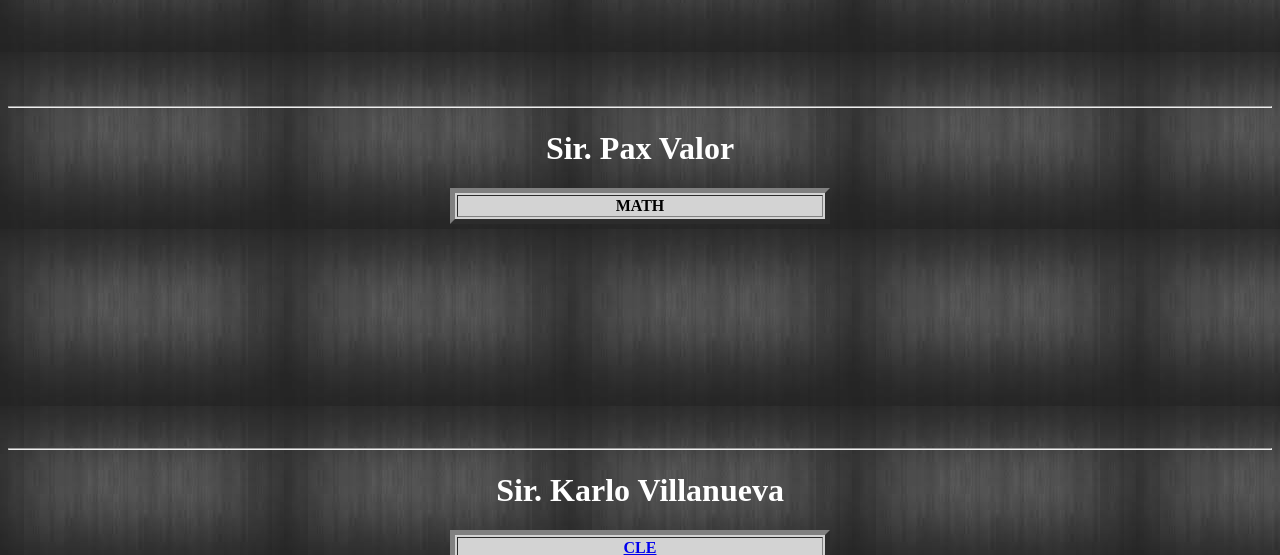
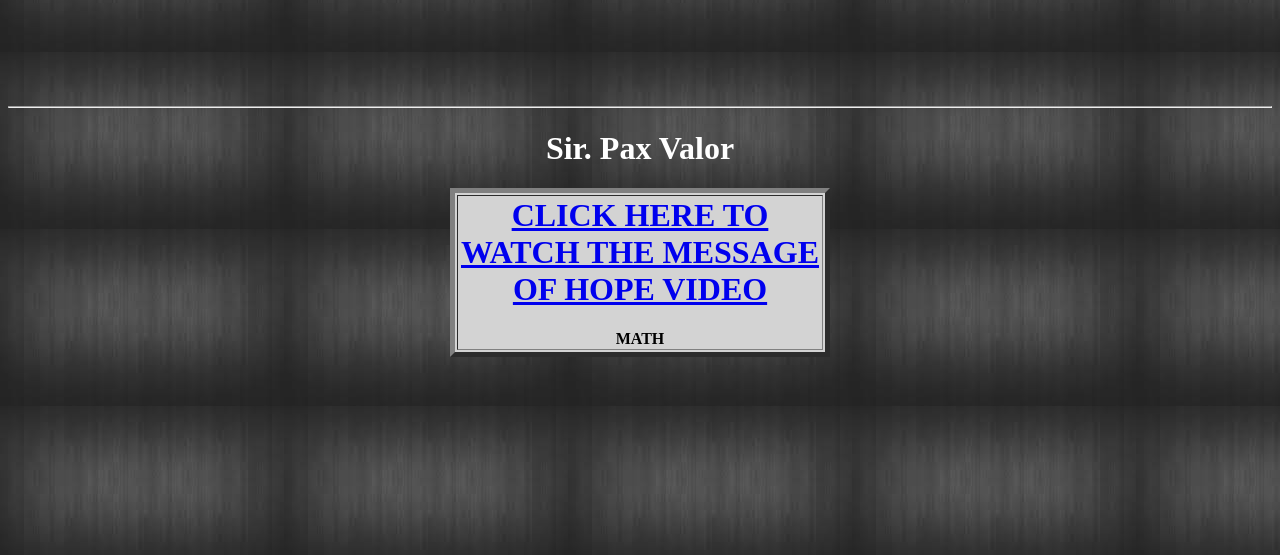
Before and after one commit to ThirdyQuebrar/Group8, a PHP site: page / in a window 1280 px wide. Shown: the part 302-857 px from the top of the page. Run offline with PHP 8.4, Linux system fonts and the light colour scheme; lists and menus that the app fills with data are empty.

Commit message:
Update index.php

```diff
--- a/index.php
+++ b/index.php
@@ -33,7 +33,7 @@
 <center>
 <table border=5 bgcolor=lightgray width=30%>
 <font color=white>
-<th>MATH</th>
+<th><a href="https://youtu.be/5jeKqAJyRuU"><center><h1>CLICK HERE TO WATCH THE MESSAGE OF HOPE VIDEO</h1></center></a>MATH</th>
 <h1 align =center>Sir. Pax Valor</h1>
 </table>
 </center>
```
